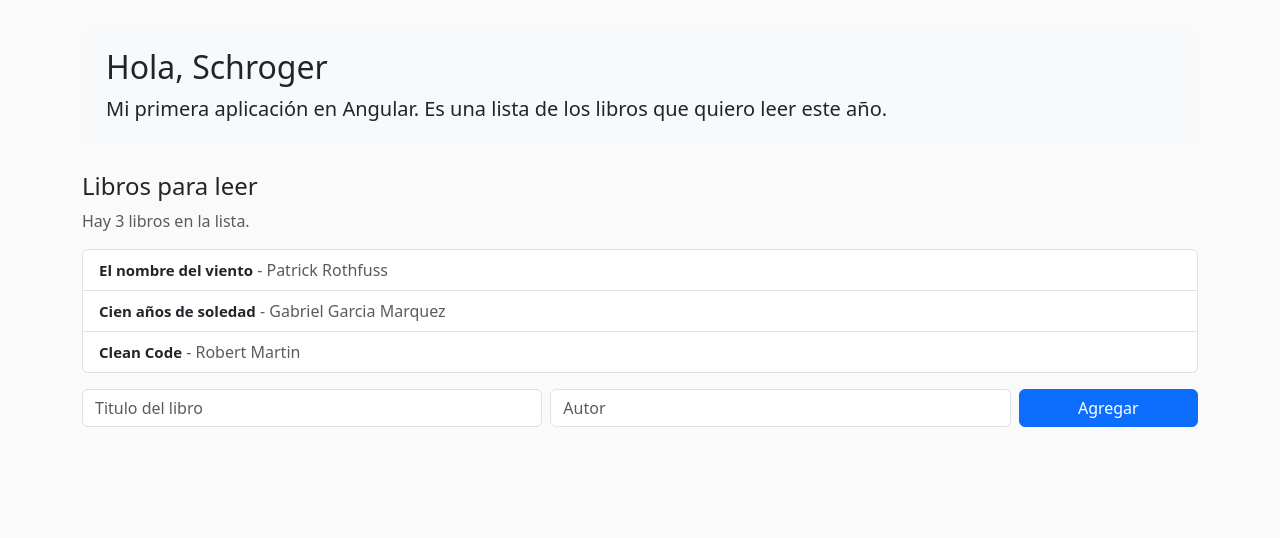
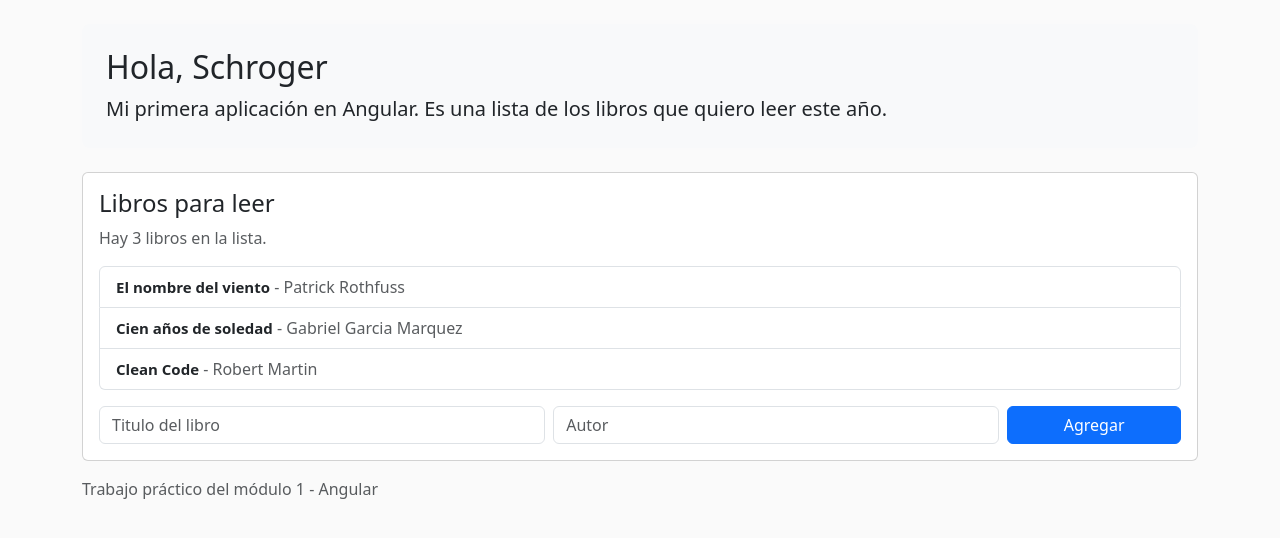
Before and after one commit to Schrogerp/lista-de-libros-angular, an Angular app: page / in a window 1280 px wide. Shown: the top 538 px of the page. Built offline with nearby package versions, Linux system fonts and the light colour scheme.

Commit message:
componente tarjeta con @HostBinding

```diff
--- a/src/app/app.component.html
+++ b/src/app/app.component.html
@@ -5,6 +5,10 @@
     <p class="lead mb-0">{{ descripcion }}</p>
   </div>
 
-  <app-listado></app-listado>
+  <app-tarjeta>
+    <app-listado></app-listado>
+  </app-tarjeta>
+
+  <p class="text-muted mt-3">Trabajo práctico del módulo 1 - Angular</p>
 
 </div>
--- a/src/app/app.module.ts
+++ b/src/app/app.module.ts
@@ -4,11 +4,13 @@ import { FormsModule } from '@angular/forms';
 
 import { AppComponent } from './app.component';
 import { ListadoComponent } from './listado/listado.component';
+import { TarjetaComponent } from './tarjeta/tarjeta.component';
 
 @NgModule({
   declarations: [
     AppComponent,
-    ListadoComponent
+    ListadoComponent,
+    TarjetaComponent
   ],
   imports: [
     BrowserModule,
--- /dev/null
+++ b/src/app/tarjeta/tarjeta.component.css
@@ -0,0 +1 @@
+/* los estilos los pone bootstrap desde el @HostBinding */
--- /dev/null
+++ b/src/app/tarjeta/tarjeta.component.html
@@ -0,0 +1,3 @@
+<div class="card-body">
+  <ng-content></ng-content>
+</div>
--- /dev/null
+++ b/src/app/tarjeta/tarjeta.component.ts
@@ -0,0 +1,13 @@
+import { Component, HostBinding } from '@angular/core';
+
+@Component({
+  selector: 'app-tarjeta',
+  templateUrl: './tarjeta.component.html',
+  styleUrls: ['./tarjeta.component.css']
+})
+export class TarjetaComponent {
+
+  // con @HostBinding le agrego clases de bootstrap al elemento <app-tarjeta>
+  @HostBinding('class.card') esTarjeta = true;
+  @HostBinding('class.mb-3') margenAbajo = true;
+}
```
